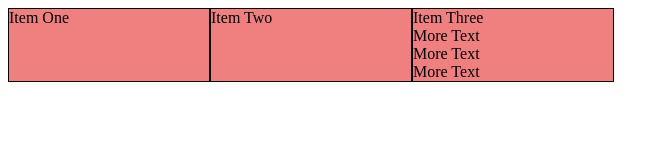
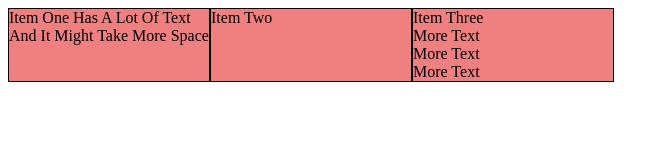
Before and after one commit to RobBerger/L08-flexbox-FSWD1012, a plain HTML site: page index.html in a window 1280 px wide. Shown: the whole page, without its empty margins (0-669 px from the left). Drawn offline with Linux system fonts and the light colour scheme.

Commit message:
updated HTML example

```diff
--- a/index.html
+++ b/index.html
@@ -6,9 +6,8 @@
         <link rel="stylesheet" href="style.css">
     </head>
     <body>
-        <!-- <div class="container">This is my container</div> -->
         <div class="box">
-            <div class="item">Item One</div>
+            <div class="item">Item One Has A Lot Of Text And It Might Take More Space</div>
             <div class="item">Item Two</div>
             <div class="item">
                 Item Three
@@ -17,5 +16,6 @@
                 <br>More Text
             </div>
         </div>
+        </div>
     </body>
 </html>
```
